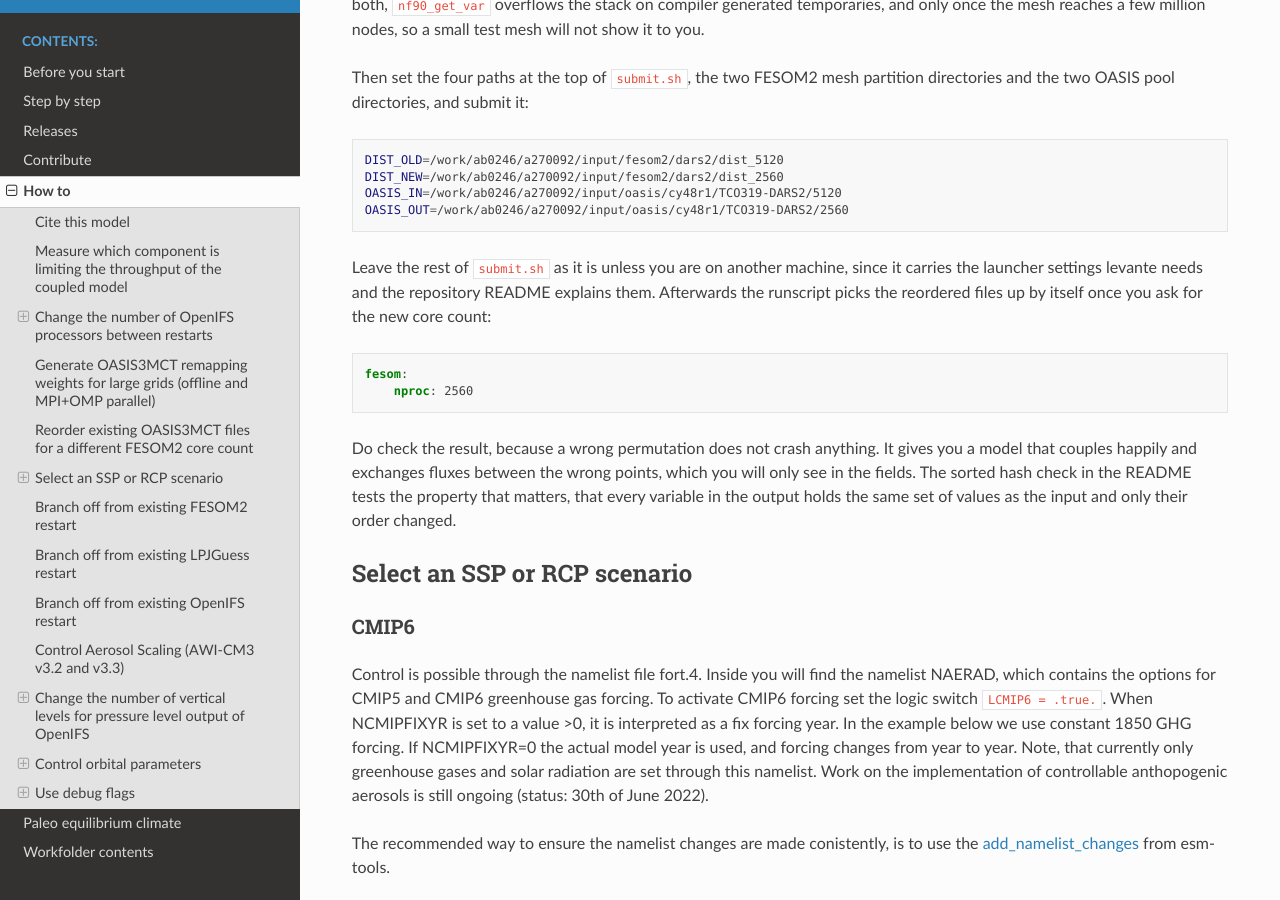
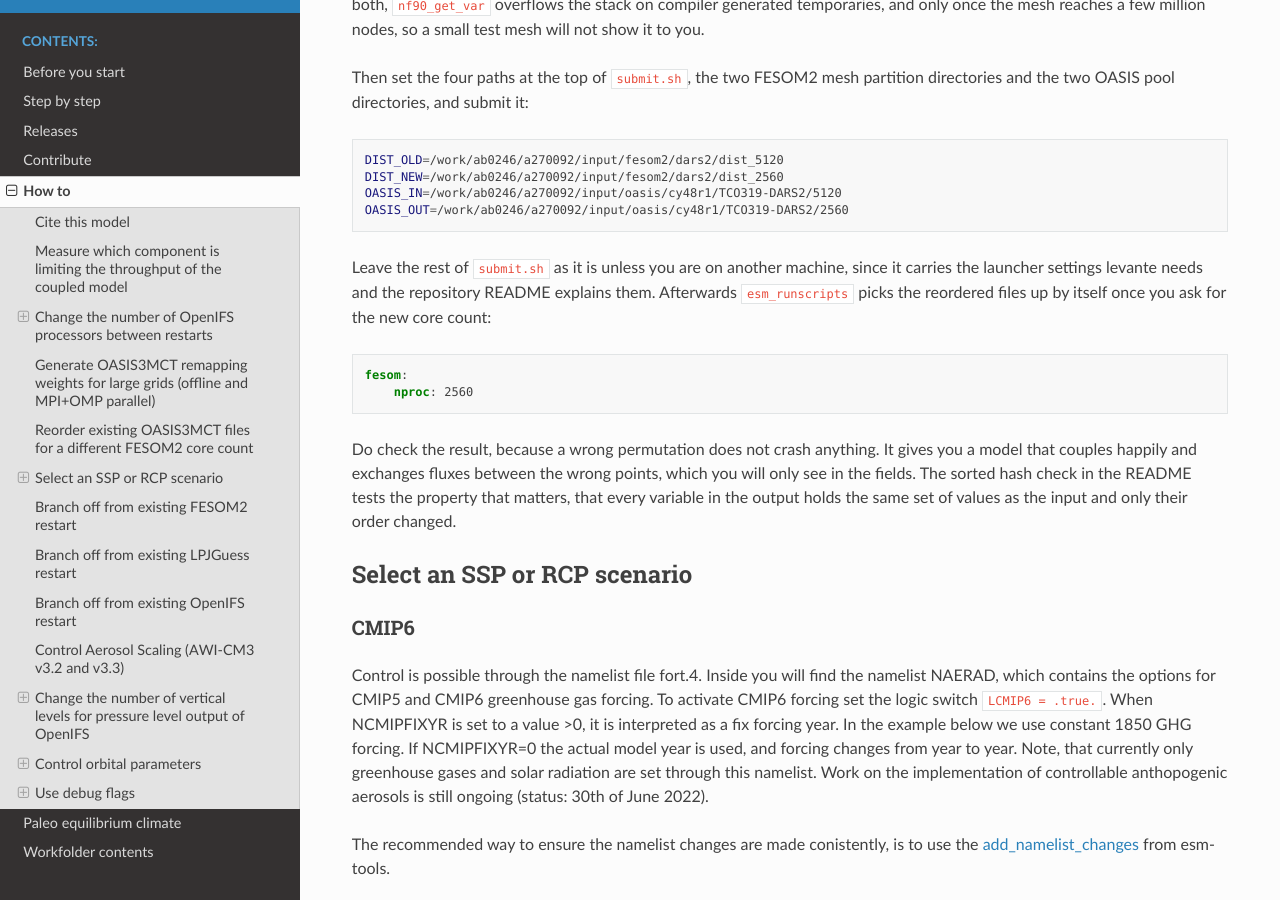
Before and after one commit to AWI-ESM/documentation_AWI-CM3, a Sphinx documentation site: the page built from source/how_to.rst, in a window 1280 px wide and 900 px high, scrolled down 4494 px. Built offline with Sphinx 7.4.7 and the Read the Docs theme 3.1.0, drawn with Linux system fonts in a browser that asks for light colours.

Commit message:
Name esm_runscripts rather than 'the runscript'

```diff
--- a/source/how_to.rst
+++ b/source/how_to.rst
@@ -178,7 +178,7 @@ Then set the four paths at the top of ``submit.sh``, the two FESOM2 mesh partiti
    OASIS_IN=/work/ab0246/a270092/input/oasis/cy48r1/TCO319-DARS2/5120
    OASIS_OUT=/work/ab0246/a270092/input/oasis/cy48r1/TCO319-DARS2/2560
 
-Leave the rest of ``submit.sh`` as it is unless you are on another machine, since it carries the launcher settings levante needs and the repository README explains them. Afterwards the runscript picks the reordered files up by itself once you ask for the new core count:
+Leave the rest of ``submit.sh`` as it is unless you are on another machine, since it carries the launcher settings levante needs and the repository README explains them. Afterwards ``esm_runscripts`` picks the reordered files up by itself once you ask for the new core count:
 
 .. code-block:: yaml
 
```
